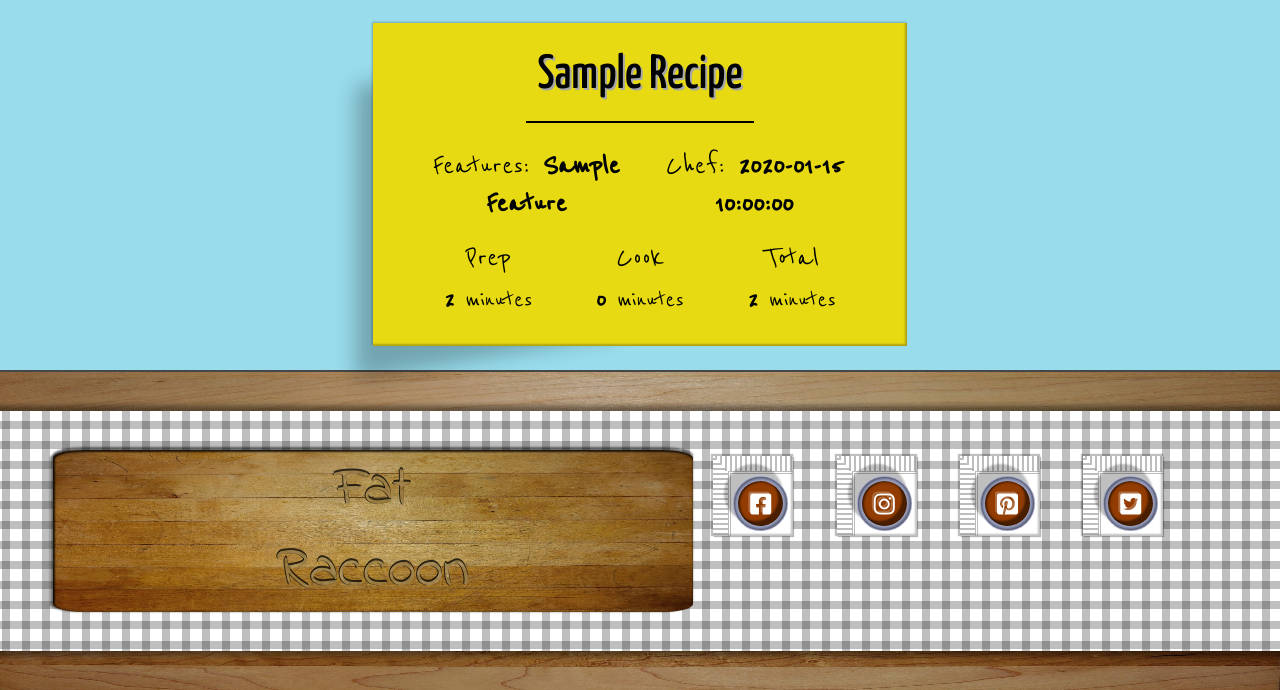
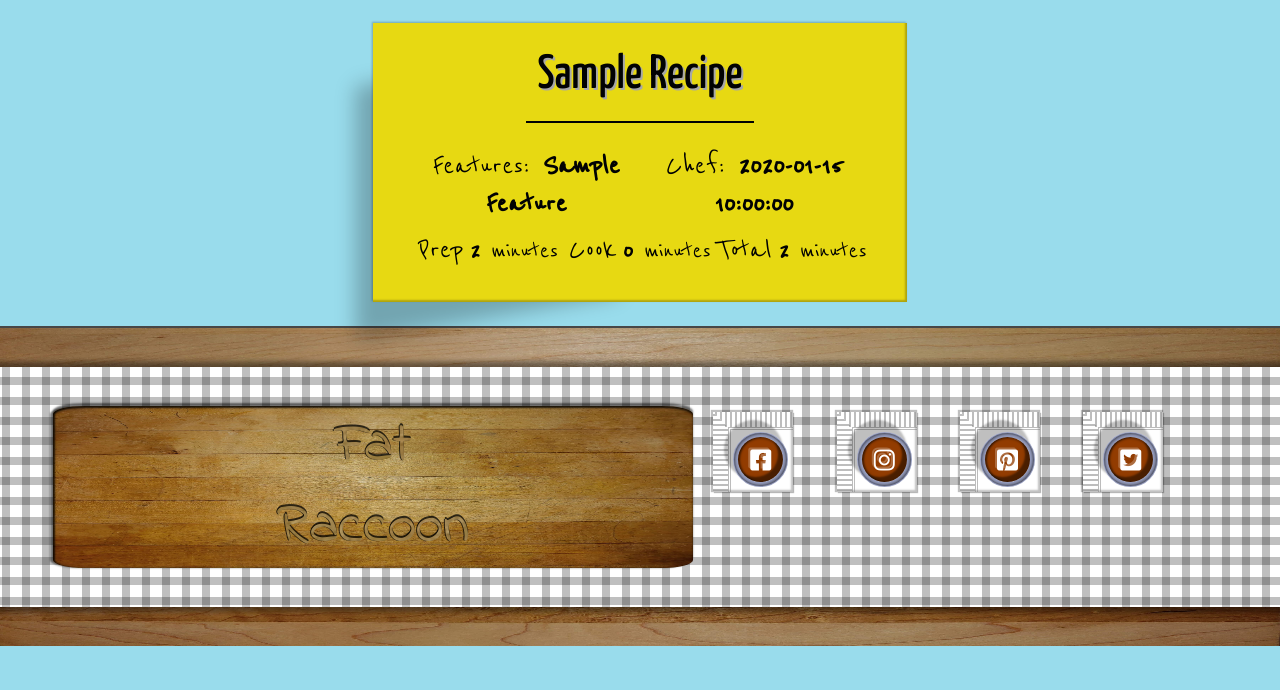
Before and after one commit to Richardaeld/Fat_Racoon_Kitchen, a Flask app: page /search_bar_returns/1 in a window 1280 px wide. Shown: the part 229-919 px from the top of the page. After the commit the page ends 875 px from the top, so only its background shows below. Run offline with Flask 2, Linux system fonts and the light colour scheme; a database or web service that is not in the repository returns one stand-in record (values such as "Sample title"); some libraries are stand-ins or nearby versions.

Commit message:
Improved UX for tablet resolution on search bar returns page

```diff
--- a/static/css/style.css
+++ b/static/css/style.css
@@ -762,3 +762,11 @@ fieldset {
     }
 }
 */
+/* ---------------------------------------- search bar ---------------------------------------- */
+
+@media (min-width: 992px) and (max-width: 1399.98px) {
+    .search-bar-spacing h6,
+    .search-bar-spacing p{
+        display: inline;
+    }
+}
--- a/templates/search_bar_returns.html
+++ b/templates/search_bar_returns.html
@@ -34,7 +34,7 @@
             <div class="col-12 col-lg-6">
                 <div class="row no-gutters justify-content-center">
                     <div class="col-10 sticky-note"> <!-- recipe-list-height-->
-                        <div class="sticky-note-inner-div blank-anchor make-space recipe-name">
+                        <div class="sticky-note-inner-div blank-anchor make-space recipe-name search-bar-spacing">
                             <a href="{{ url_for('recipe', recipeId=recipe._id) }}">
 
                                 <div class="col-12">
@@ -44,10 +44,10 @@
 
                                 <div class="col-12">
                                     <span class="row no-gutters">
-                                        <span class="col-6">
+                                        <span class="col-6 col-lg-12 col-xl-6">
                                             <h6>Features: <strong>{{ recipe.feature.title() }}</strong></h6>
                                         </span>
-                                        <span class="col-6">
+                                        <span class="col-6 col-lg-12 col-xl-6">
                                             <h6>Chef: <strong>{{ recipe.created_by }}</strong></h6>
                                         </span>
                                     </span>
@@ -55,15 +55,15 @@
 
                                 <div class="col-12">
                                     <span class="row no-gutters">
-                                        <span class="col-4">
+                                        <span class="col-4 col-lg-12 col-xl-4">
                                             <h6>Prep</h6>
                                             <p><strong>{{ recipe.time[0] }}</strong> minutes</p>
                                         </span>
-                                        <span class="col-4">
+                                        <span class="col-4 col-lg-12 col-xl-4">
                                             <h6>Cook</h6>
                                             <p><strong>{{ recipe.time[1] }}</strong> minutes</p>
                                         </span>
-                                        <span class="col-4">
+                                        <span class="col-4 col-lg-12 col-xl-4">
                                             <h6>Total</h6>
                                             <p><strong>{{ recipe.time[2] }}</strong> minutes</p>
                                         </span>
```
